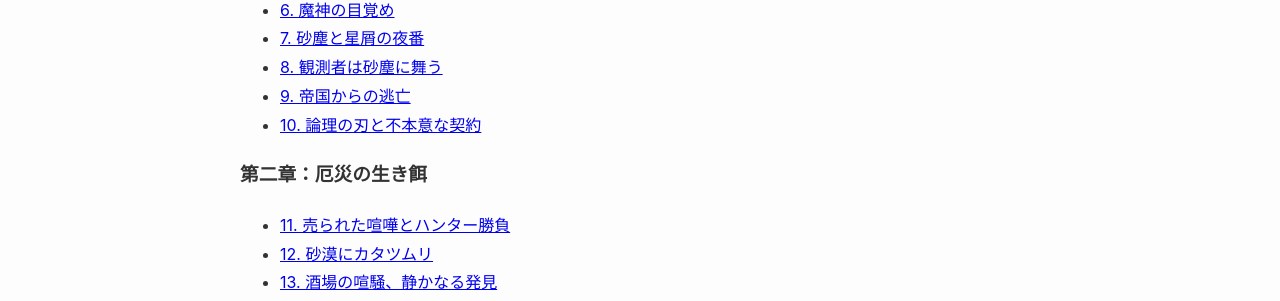
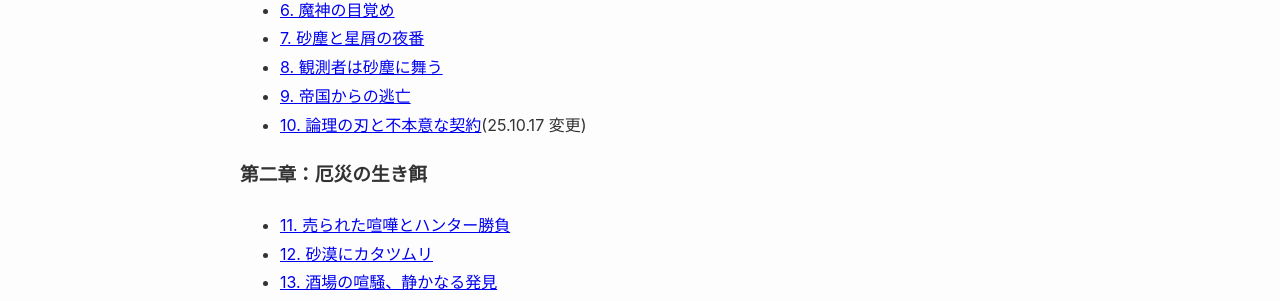
Before and after one commit to MikakoWorld/unison-gate-beta, a Jekyll site: the page built from docs/index.md, in a window 1280 px wide. Shown: the part 1174-1475 px from the top of the page. Built offline with Jekyll 4.4.1, drawn with Linux system fonts in a browser that asks for light colours; our own code applies the rules of GitHub Pages for plain Markdown files.

```diff
--- a/docs/index.md
+++ b/docs/index.md
@@ -33,7 +33,7 @@ layout: default
 - [7. 砂塵と星屑の夜番]({{ '/part01/07_砂塵と星屑の夜番' | relative_url }})
 - [8. 観測者は砂塵に舞う]({{ '/part01/08_観測者は砂塵に舞う' | relative_url }})
 - [9. 帝国からの逃亡]({{ '/part01/09_帝国からの逃亡' | relative_url }})
-- [10. 論理の刃と不本意な契約]({{ '/part01/10_論理の刃と不本意な契約' | relative_url }})
+- [10. 論理の刃と不本意な契約]({{ '/part01/10_論理の刃と不本意な契約' | relative_url }})(25.10.17 変更)
 
 ### 第二章：厄災の生き餌
 
```
Also changed, not shown: docs/_announcements/2025-10-11-chapter-edit.md (+1 -0 lines), docs/_announcements/2025-10-17-chapter-edit.md (+2 -0 lines).
